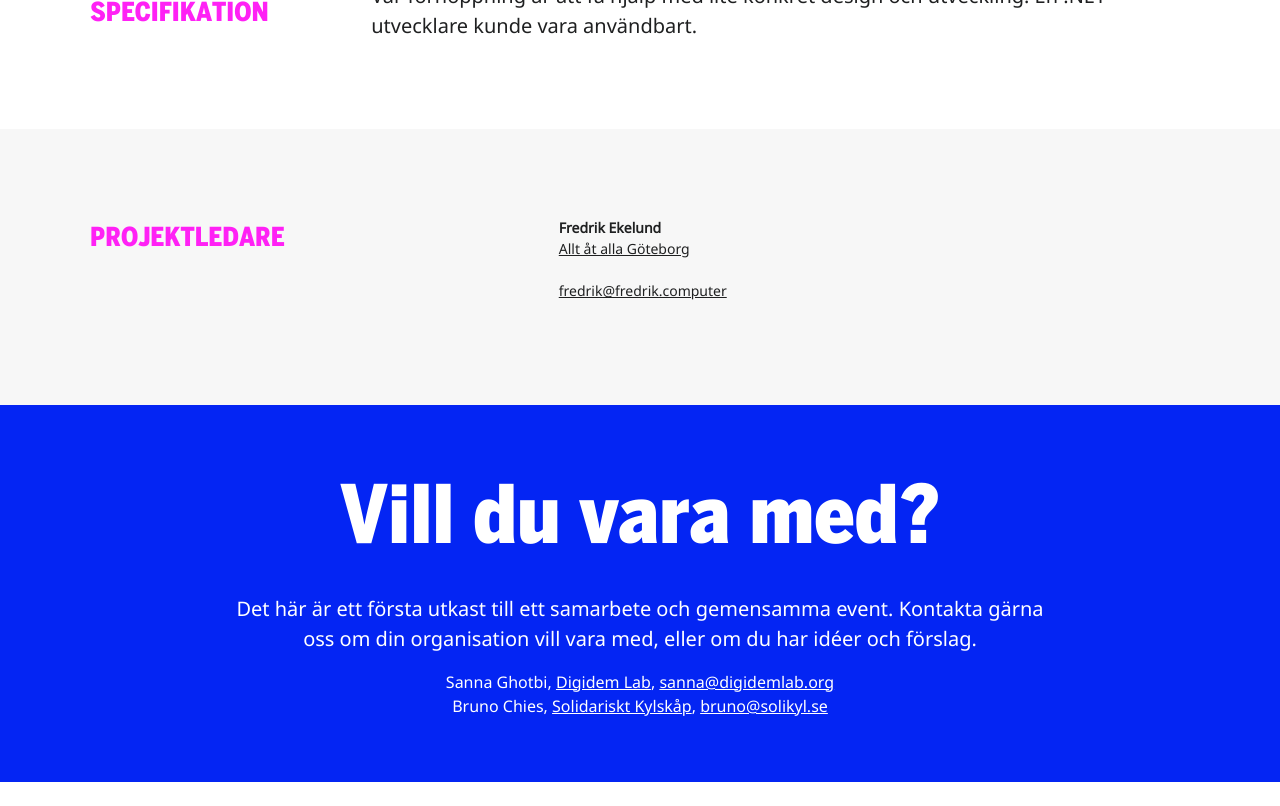
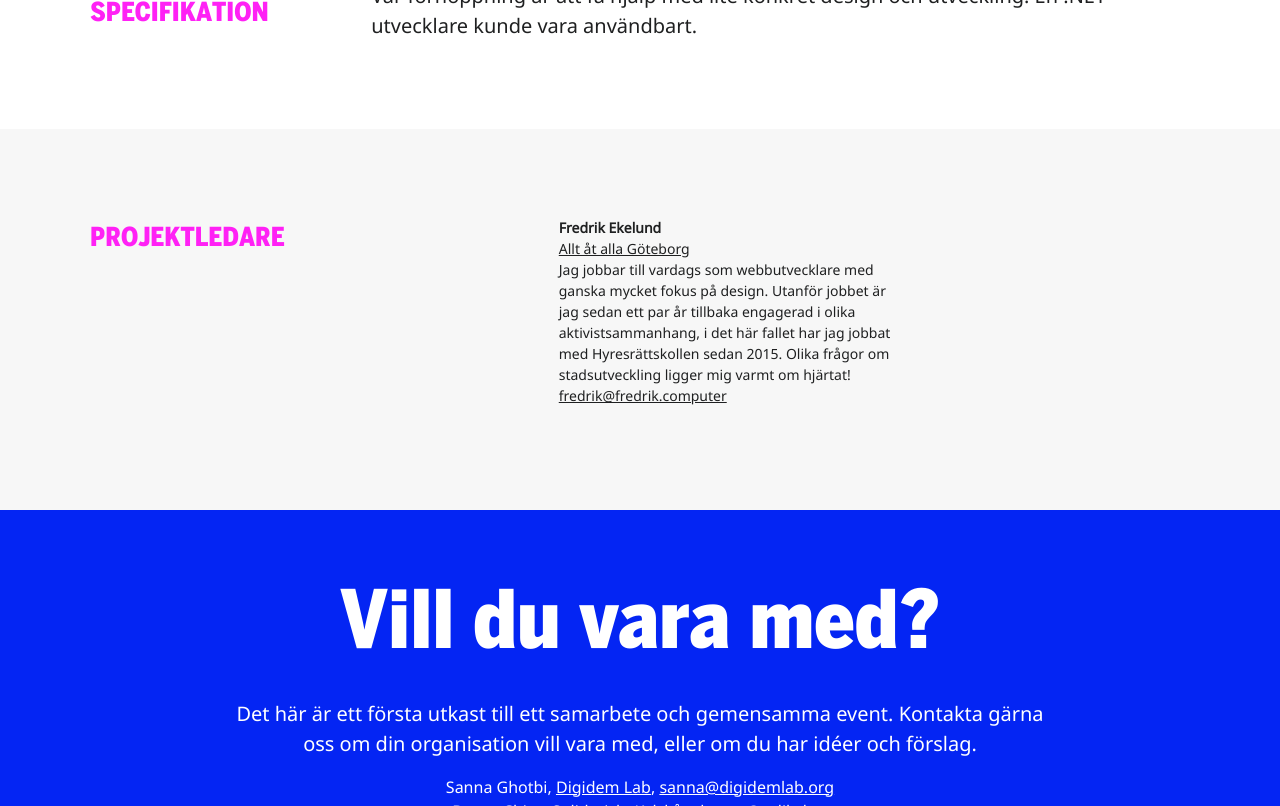
Before and after one commit to civictechsweden/civictech.se, a Jekyll site: the page built from _posts/2018-02-01-hyresrattskollen.md, in a window 1280 px wide and 900 px high, scrolled down 1476 px, cut to the strip 0-806 px from the top of the window. Built offline with Jekyll 4.4.1, drawn with Linux system fonts in a browser that asks for light colours; nearby versions of some CDN libraries.

Commit message:
Updated Hyresrattskollen

```diff
--- a/_posts/2018-02-01-hyresrattskollen.md
+++ b/_posts/2018-02-01-hyresrattskollen.md
@@ -19,6 +19,10 @@ links:
   url: http://hyresrattskollen.se/
 contact:
 - name: Fredrik Ekelund
+  text: Jag jobbar till vardags som webbutvecklare med ganska mycket fokus på design.
+    Utanför jobbet är jag sedan ett par år tillbaka engagerad i olika aktivistsammanhang,
+    i det här fallet har jag jobbat med Hyresrättskollen sedan 2015. Olika frågor
+    om stadsutveckling ligger mig varmt om hjärtat!
   mail: fredrik@fredrik.computer
   organisation: Allt åt alla Göteborg
   organisation-link: https://alltatalla.se/goteborg
```
